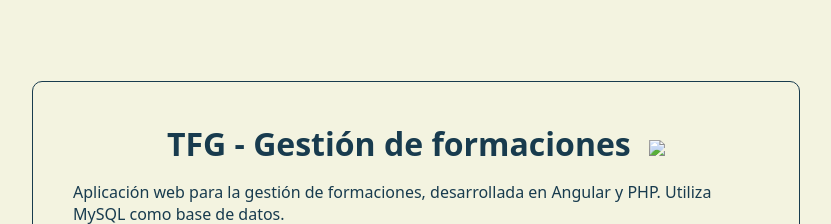
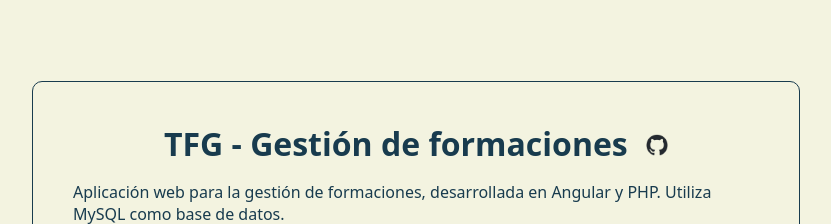
Before and after one commit to davidsv91/presentacion, a plain HTML site: page index.html in a window 1280 px wide. Shown: the part 2580-2804 px from the top of the page, without its empty margins (224-1055 px from the left). Drawn offline with Linux system fonts and the light colour scheme.

Commit message:
Update index.html

```diff
--- a/index.html
+++ b/index.html
@@ -86,7 +86,7 @@
         <section id="proyectos" class="proyectos">
             <h1>Proyectos</h1>
             <div class="categoria">
-                <h2>TFG - Gestión de formaciones <a href="https://github.com/levijcdfEVG/TFG-2DAW" target="_blank" rel="noopener noreferrer"><img src="img\githubIcon\github-mark\github-mark.png"></a> </h2>
+                <h2>TFG - Gestión de formaciones <a href="https://github.com/levijcdfEVG/TFG-2DAW" target="_blank" rel="noopener noreferrer"><img src="img\github-mark.png"></a> </h2>
                 <p>Aplicación web para la gestión de formaciones, desarrollada en Angular y PHP. Utiliza MySQL como base de datos.</p>
                 <ul>Tareas realizadas:
                     <li>CRUD para la gestión de los Centros adscritos a la gestión de formaciones, con sus validaciones en formularios.</li>
```
